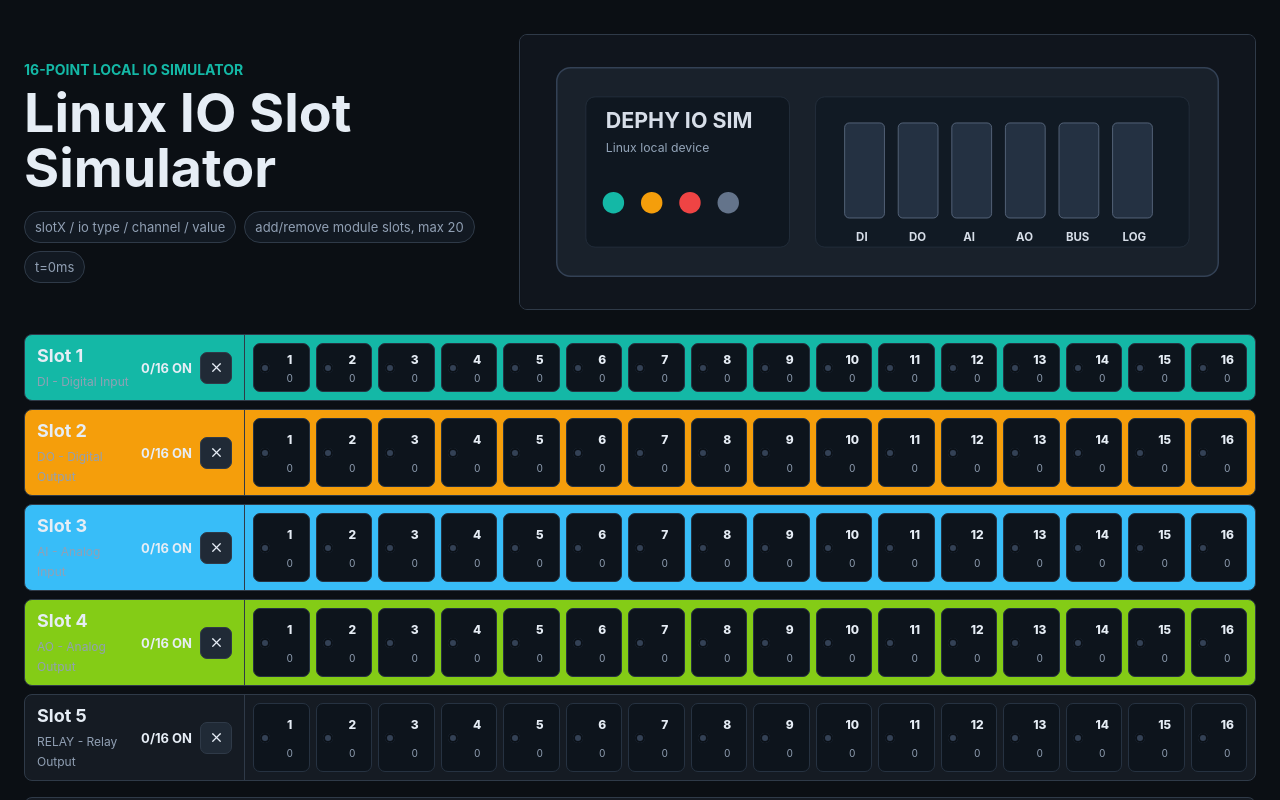
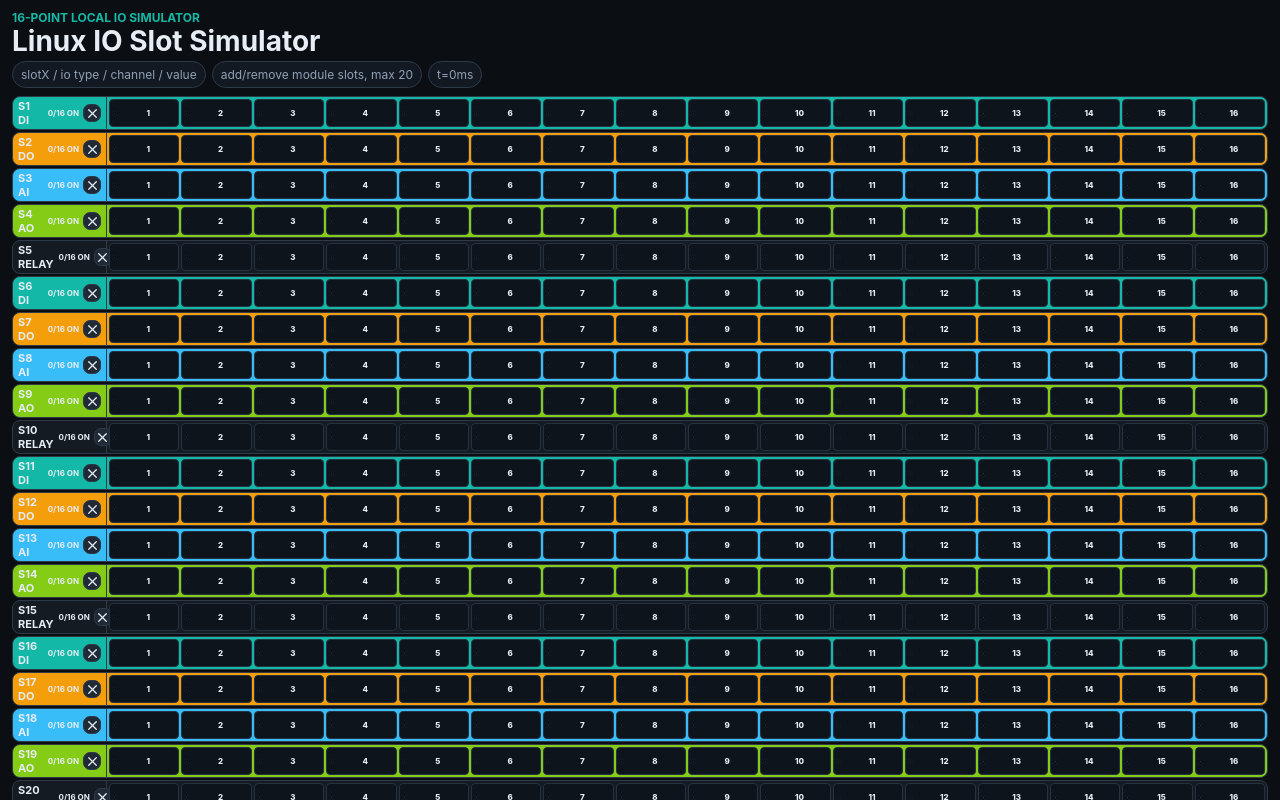
Before and after one commit to judadao/dephy_linux_io_device_simul, a React (Vite) app in the folder web/: page / in a window 1280 px wide. Shown: the top 800 px of the page. Built offline with nearby package versions, Linux system fonts and the light colour scheme.

Commit message:
fix: fit twenty slots in dashboard view

```diff
--- a/web/src/App.jsx
+++ b/web/src/App.jsx
@@ -32,11 +32,25 @@ const initialModules = [
   { slotNo: 2, type: "do" },
   { slotNo: 3, type: "ai" },
   { slotNo: 4, type: "ao" },
-  { slotNo: 5, type: "relay" }
+  { slotNo: 5, type: "relay" },
+  { slotNo: 6, type: "di" },
+  { slotNo: 7, type: "do" },
+  { slotNo: 8, type: "ai" },
+  { slotNo: 9, type: "ao" },
+  { slotNo: 10, type: "relay" },
+  { slotNo: 11, type: "di" },
+  { slotNo: 12, type: "do" },
+  { slotNo: 13, type: "ai" },
+  { slotNo: 14, type: "ao" },
+  { slotNo: 15, type: "relay" },
+  { slotNo: 16, type: "di" },
+  { slotNo: 17, type: "do" },
+  { slotNo: 18, type: "ai" },
+  { slotNo: 19, type: "ao" },
+  { slotNo: 20, type: "relay" }
 ];
 
-const defaultScript = `add slot6 DI
-slot6 DI 1 1
+const defaultScript = `slot6 DI 1 1
 slot1 DI 2 1
 slot3 AI 1 128
 slot2 DO 3 1
@@ -500,7 +514,7 @@ export default function App() {
             <div className={`slot-card type-${type.id}`} key={module.slotNo}>
               <div className="slot-card-head">
                 <div>
-                  <h2>Slot {module.slotNo}</h2>
+                  <h2>S{module.slotNo} {type.label}</h2>
                   <span>{type.label} - {type.title}</span>
                 </div>
                 <div className="slot-actions">
--- a/web/src/styles.css
+++ b/web/src/styles.css
@@ -51,33 +51,33 @@ button:hover {
 .shell {
   width: min(1440px, 100%);
   margin: 0 auto;
-  padding: 24px;
+  padding: 8px 12px;
 }
 
 .device-band {
-  min-height: 220px;
+  min-height: 58px;
   display: grid;
-  grid-template-columns: minmax(300px, 0.78fr) minmax(360px, 1.22fr);
-  gap: 24px;
+  grid-template-columns: 1fr;
+  gap: 8px;
   align-items: center;
-  padding: 10px 0 24px;
+  padding: 2px 0 8px;
 }
 
 .device-band.compact {
-  min-height: 190px;
+  min-height: 58px;
 }
 
 .device-copy h1 {
-  margin: 8px 0 16px;
-  font-size: clamp(34px, 4.2vw, 58px);
-  line-height: 1.02;
+  margin: 2px 0 6px;
+  font-size: 28px;
+  line-height: 1;
   letter-spacing: 0;
 }
 
 .eyebrow {
   margin: 0;
   color: var(--teal);
-  font-size: 14px;
+  font-size: 12px;
   font-weight: 700;
   text-transform: uppercase;
 }
@@ -85,27 +85,22 @@ button:hover {
 .device-meta {
   display: flex;
   flex-wrap: wrap;
-  gap: 8px;
+  gap: 6px;
 }
 
 .device-meta span,
 .status-pill {
   border: 1px solid var(--line);
   border-radius: 999px;
-  padding: 7px 10px;
+  padding: 5px 8px;
   color: var(--muted);
   background: #121922;
-  font-size: 13px;
+  font-size: 12px;
   white-space: nowrap;
 }
 
 .device-art {
-  width: 100%;
-  border: 1px solid var(--line);
-  border-radius: 8px;
-  background: #10151d;
-  aspect-ratio: 8 / 3;
-  object-fit: cover;
+  display: none;
 }
 
 .workspace {
@@ -118,14 +113,14 @@ button:hover {
 .slot-board {
   display: grid;
   grid-template-columns: 1fr;
-  gap: 8px;
-  margin-bottom: 16px;
+  gap: 2px;
+  margin-bottom: 6px;
 }
 
 .slot-card {
   min-width: 0;
   display: grid;
-  grid-template-columns: 220px minmax(0, 1fr);
+  grid-template-columns: 94px minmax(0, 1fr);
   align-items: stretch;
   border: 1px solid var(--line);
   border-radius: 8px;
@@ -133,50 +128,49 @@ button:hover {
 }
 
 .slot-card-head {
-  min-height: 62px;
+  min-height: 24px;
   display: flex;
   align-items: center;
   justify-content: space-between;
-  gap: 10px;
-  padding: 10px 12px;
+  gap: 5px;
+  padding: 2px 5px;
   border-right: 1px solid var(--line);
 }
 
 .slot-card-head h2 {
-  margin: 0 0 4px;
-  font-size: 18px;
+  margin: 0;
+  font-size: 11px;
   letter-spacing: 0;
 }
 
 .slot-card-head span {
-  color: var(--muted);
-  font-size: 12px;
+  display: none;
 }
 
 .slot-card-head strong {
   color: var(--text);
-  font-size: 13px;
+  font-size: 8px;
   white-space: nowrap;
 }
 
 .point-grid {
   display: grid;
-  grid-template-columns: repeat(16, minmax(34px, 1fr));
-  gap: 6px;
-  padding: 8px;
+  grid-template-columns: repeat(16, minmax(18px, 1fr));
+  gap: 2px;
+  padding: 2px;
 }
 
 .point {
   min-width: 0;
-  min-height: 44px;
+  min-height: 22px;
   display: grid;
-  grid-template-columns: 12px minmax(16px, 1fr);
-  grid-template-rows: auto auto;
+  grid-template-columns: 6px minmax(10px, 1fr);
+  grid-template-rows: 1fr;
   align-items: center;
-  gap: 1px 5px;
+  gap: 2px;
   border: 1px solid #263241;
-  border-radius: 7px;
-  padding: 6px;
+  border-radius: 4px;
+  padding: 1px 2px;
   background: #0d141c;
   color: var(--muted);
 }
@@ -186,9 +180,9 @@ button:hover {
 }
 
 .lamp {
-  width: 10px;
-  height: 10px;
-  grid-row: 1 / 3;
+  width: 5px;
+  height: 5px;
+  grid-row: 1;
   border-radius: 999px;
   background: #334155;
   box-shadow: inset 0 0 0 2px #0b1118;
@@ -196,19 +190,17 @@ button:hover {
 
 .point-on .lamp {
   background: var(--green);
-  box-shadow: 0 0 10px rgba(132, 204, 22, 0.95);
+  box-shadow: 0 0 8px rgba(132, 204, 22, 0.95);
 }
 
 .point-id {
   color: var(--text);
-  font-size: 12px;
+  font-size: 8px;
   font-weight: 800;
 }
 
 .point-value {
-  color: var(--muted);
-  font-size: 10px;
-  font-variant-numeric: tabular-nums;
+  display: none;
 }
 
 .slot-workspace {
@@ -219,9 +211,9 @@ button:hover {
   display: flex;
   flex-wrap: wrap;
   align-items: center;
-  gap: 10px;
-  margin-bottom: 16px;
-  padding: 12px 14px;
+  gap: 8px;
+  margin-bottom: 8px;
+  padding: 5px 7px;
   border: 1px solid var(--line);
   border-radius: 8px;
   background: var(--panel);
@@ -232,7 +224,7 @@ button:hover {
   align-items: center;
   gap: 8px;
   color: var(--muted);
-  font-size: 13px;
+  font-size: 12px;
   font-weight: 700;
 }
 
@@ -248,12 +240,12 @@ select {
 .slot-actions {
   display: inline-flex;
   align-items: center;
-  gap: 8px;
+  gap: 4px;
 }
 
 .slot-actions button {
-  width: 32px;
-  min-height: 32px;
+  width: 18px;
+  min-height: 18px;
   justify-content: center;
   padding: 0;
 }
```
